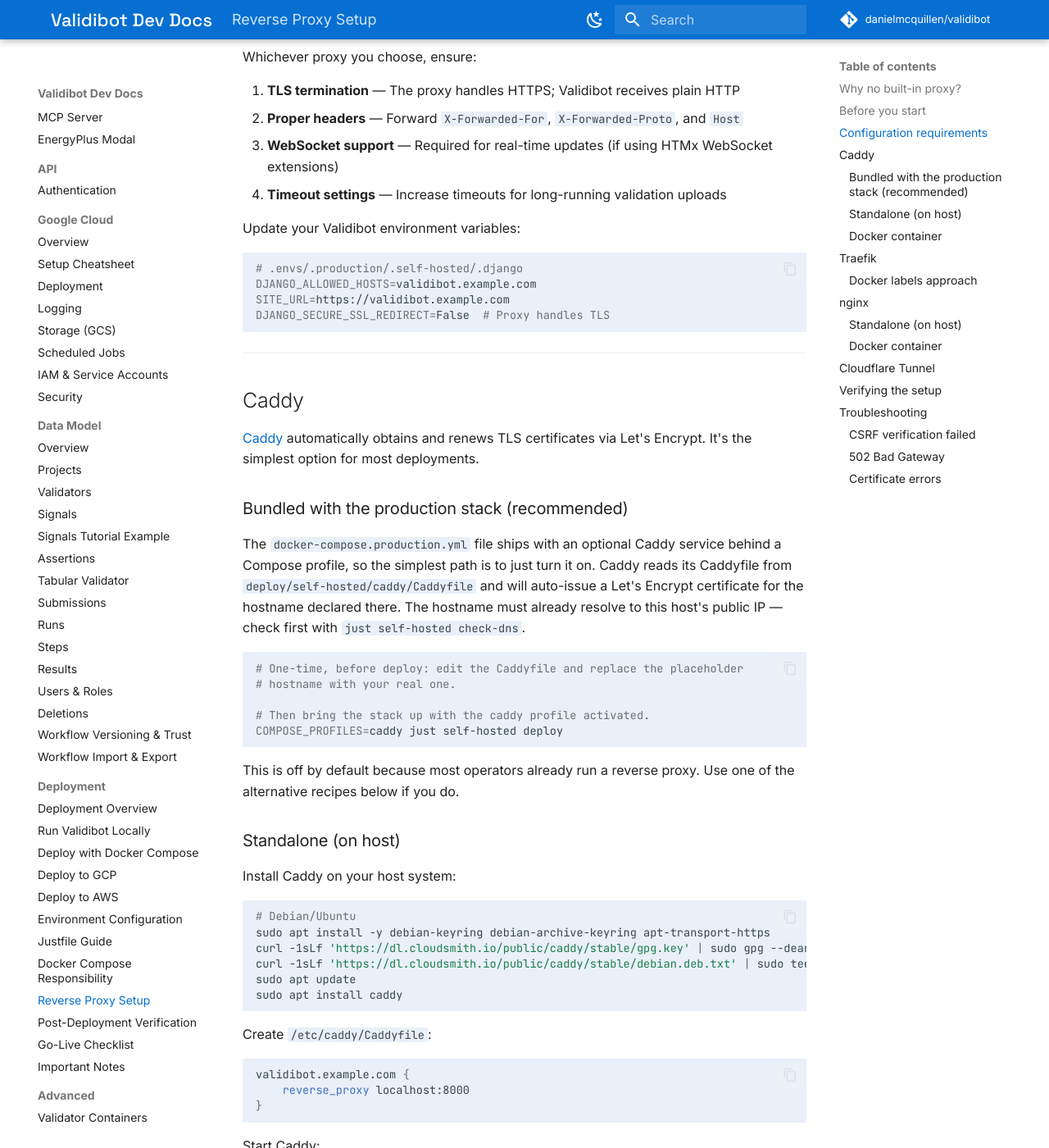
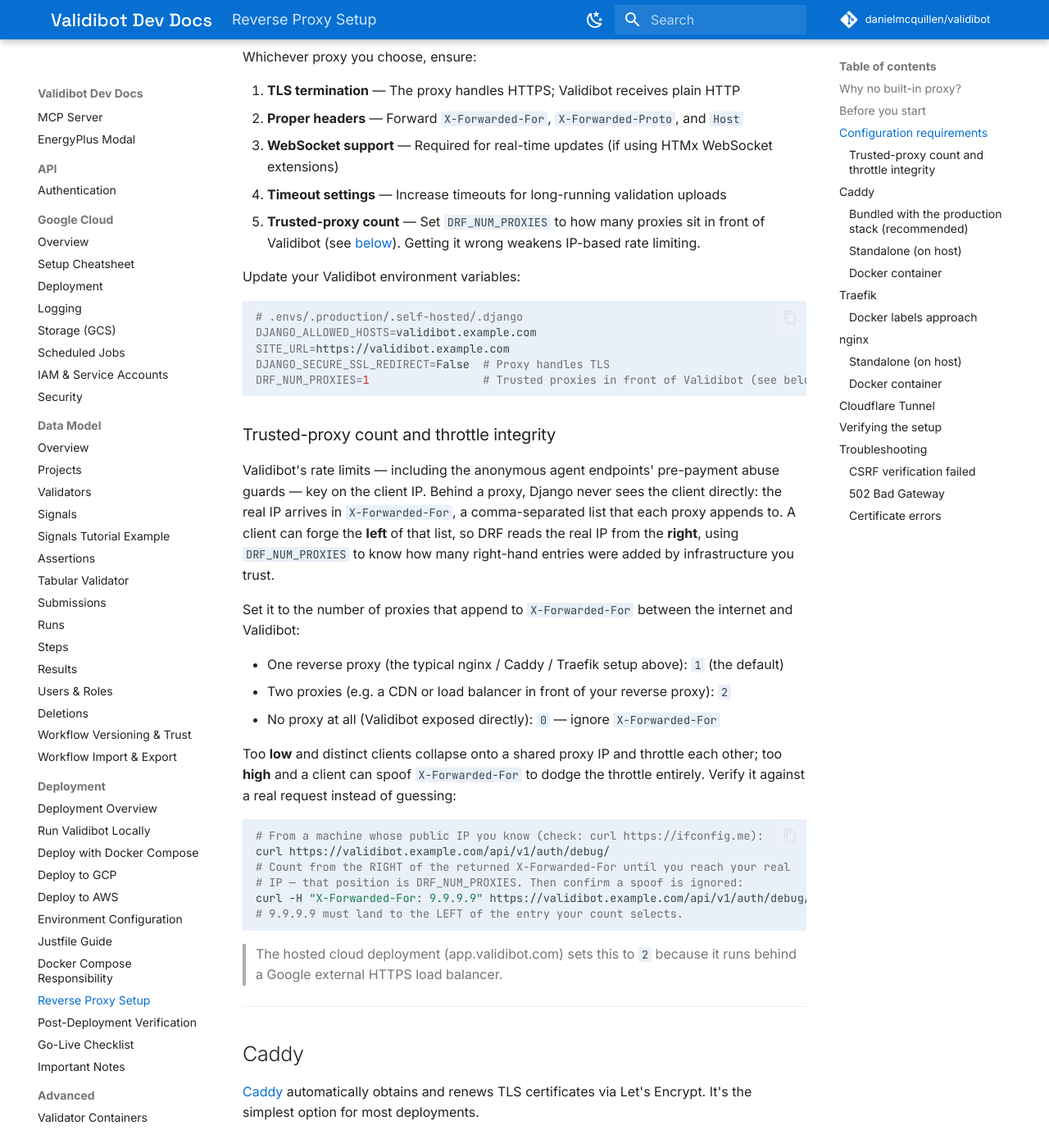
Before and after one commit to danielmcquillen/validibot, an MkDocs documentation site: the page built from docs/dev_docs/deployment/reverse-proxy.md, in a window 1280 px wide and 1400 px high, scrolled down 839 px. Shown: the whole window at 82% size. Built offline with MkDocs 1.6.1 and Material for MkDocs 9.7.7, drawn with Linux system fonts in a browser that asks for light colours; comment, search, counter and statistics services are not loaded.

Commit message:
update docs

````diff
--- a/docs/dev_docs/deployment/reverse-proxy.md
+++ b/docs/dev_docs/deployment/reverse-proxy.md
@@ -27,6 +27,9 @@
 2. **Proper headers** — Forward `X-Forwarded-For`, `X-Forwarded-Proto`, and `Host`
 3. **WebSocket support** — Required for real-time updates (if using HTMx WebSocket extensions)
 4. **Timeout settings** — Increase timeouts for long-running validation uploads
+5. **Trusted-proxy count** — Set `DRF_NUM_PROXIES` to how many proxies sit in
+   front of Validibot (see [below](#trusted-proxy-count-and-throttle-integrity)).
+   Getting it wrong weakens IP-based rate limiting.
 
 Update your Validibot environment variables:
 
@@ -35,7 +38,40 @@
 DJANGO_ALLOWED_HOSTS=validibot.example.com
 SITE_URL=https://validibot.example.com
 DJANGO_SECURE_SSL_REDIRECT=False  # Proxy handles TLS
+DRF_NUM_PROXIES=1                 # Trusted proxies in front of Validibot (see below)
 ```
+
+### Trusted-proxy count and throttle integrity
+
+Validibot's rate limits — including the anonymous agent endpoints' pre-payment
+abuse guards — key on the client IP. Behind a proxy, Django never sees the client
+directly: the real IP arrives in `X-Forwarded-For`, a comma-separated list that
+each proxy appends to. A client can forge the **left** of that list, so DRF reads
+the real IP from the **right**, using `DRF_NUM_PROXIES` to know how many
+right-hand entries were added by infrastructure you trust.
+
+Set it to the number of proxies that append to `X-Forwarded-For` between the
+internet and Validibot:
+
+- One reverse proxy (the typical nginx / Caddy / Traefik setup above): `1` (the default)
+- Two proxies (e.g. a CDN or load balancer in front of your reverse proxy): `2`
+- No proxy at all (Validibot exposed directly): `0` — ignore `X-Forwarded-For`
+
+Too **low** and distinct clients collapse onto a shared proxy IP and throttle each
+other; too **high** and a client can spoof `X-Forwarded-For` to dodge the throttle
+entirely. Verify it against a real request instead of guessing:
+
+```bash
+# From a machine whose public IP you know (check: curl https://ifconfig.me):
+curl https://validibot.example.com/api/v1/auth/debug/
+# Count from the RIGHT of the returned X-Forwarded-For until you reach your real
+# IP — that position is DRF_NUM_PROXIES. Then confirm a spoof is ignored:
+curl -H "X-Forwarded-For: 9.9.9.9" https://validibot.example.com/api/v1/auth/debug/
+# 9.9.9.9 must land to the LEFT of the entry your count selects.
+```
+
+> The hosted cloud deployment (app.validibot.com) sets this to `2` because it
+> runs behind a Google external HTTPS load balancer.
 
 ---
 
````
Also changed, not shown: docs/dev_docs/deployment/environment-configuration.md (+1 -0 lines).
